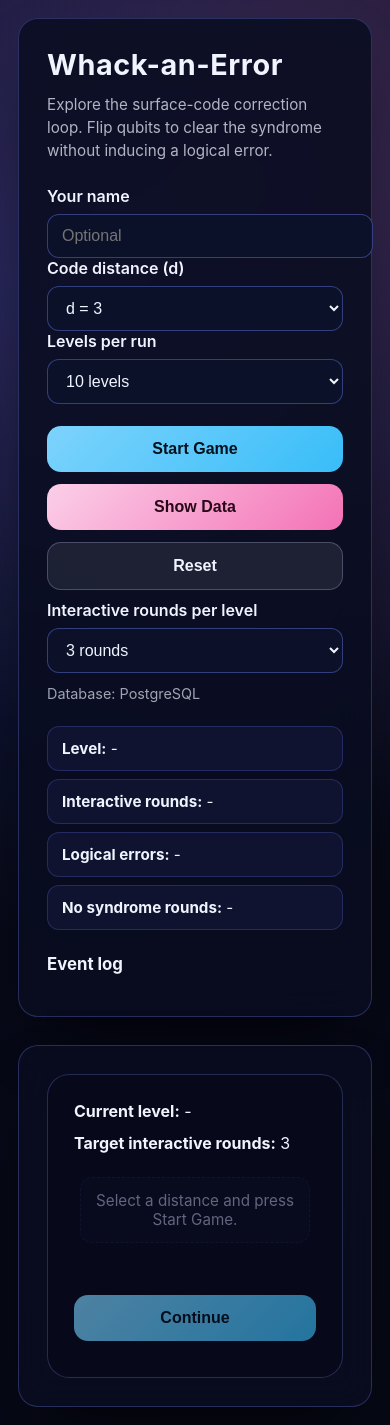
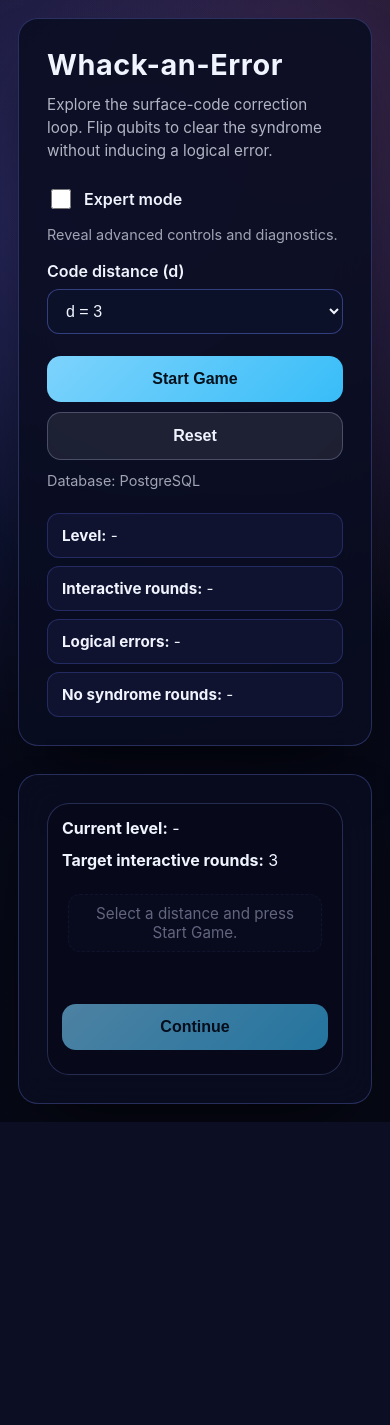
Before and after one commit to oldjosias/whack-an-error, a Flask app: page / in a window 390 px wide. After the commit the page ends 1122 px from the top, so only its background shows below. Run offline with Flask 3, Linux system fonts and the light colour scheme.

Commit message:
expert mode

```diff
--- a/app.py
+++ b/app.py
@@ -24,8 +24,8 @@ LEVEL_MIN_PROBABILITY = 0.01
 LEVEL_MAX_PROBABILITY = 0.15
 LEVEL_PRECISION = 3
 ALLOWED_LEVEL_COUNTS = tuple(range(3, 11))
-DEFAULT_LEVEL_COUNT = 10
-ALLOWED_ROUNDS_PER_LEVEL = (1, 3, 5, 7)
+DEFAULT_LEVEL_COUNT = 5
+ALLOWED_ROUNDS_PER_LEVEL = tuple(range(1, 11))
 DEFAULT_ROUNDS_PER_LEVEL = 3
 
 
--- a/templates/index.html
+++ b/templates/index.html
@@ -10,6 +10,11 @@
       font-family: "Inter", system-ui, -apple-system, "Segoe UI", sans-serif;
       background: #040712;
       color: #f0f4ff;
+      --cell-min-size: 46px;
+      --cell-min-height: 46px;
+      --cell-gap: 8px;
+      --stabilizer-size: 36px;
+      --qubit-font-size: 0.95rem;
     }
     body {
       margin: 0;
@@ -52,6 +57,29 @@
       margin-bottom: 8px;
       font-weight: 600;
     }
+    .form-field {
+      margin-bottom: 18px;
+    }
+    .toggle {
+      display: inline-flex;
+      align-items: center;
+      gap: 10px;
+      font-weight: 600;
+      cursor: pointer;
+    }
+    .toggle input[type="checkbox"] {
+      width: 20px;
+      height: 20px;
+      accent-color: #38bdf8;
+    }
+    .toggle span {
+      font-size: 1rem;
+    }
+    .toggle-hint {
+      margin: 6px 0 0;
+      opacity: 0.65;
+      font-size: 0.9rem;
+    }
     select,
     input[type="text"] {
       width: 100%;
@@ -61,6 +89,10 @@
       background: rgba(14, 18, 44, 0.9);
       color: inherit;
       font-size: 1rem;
+      box-sizing: border-box;
+    }
+    body:not(.expert-mode) .expert-only {
+      display: none !important;
     }
     .actions {
       display: flex;
@@ -154,6 +186,7 @@
       padding: 26px;
       border: 1px solid rgba(135, 156, 255, 0.24);
       backdrop-filter: blur(10px);
+      scroll-margin-top: 18px;
     }
     .board-meta {
       display: flex;
@@ -165,9 +198,9 @@
     }
     .board {
       display: grid;
-      gap: 8px;
+      gap: var(--cell-gap);
       --board-size: 1;
-      grid-template-columns: repeat(var(--board-size), minmax(46px, 1fr));
+      grid-template-columns: repeat(var(--board-size), minmax(var(--cell-min-size), 1fr));
       justify-items: stretch;
     }
     .cell {
@@ -175,7 +208,7 @@
       display: flex;
       align-items: center;
       justify-content: center;
-      min-height: 46px;
+      min-height: var(--cell-min-height);
     }
     .cell.placeholder {
       color: rgba(220, 224, 255, 0.5);
@@ -205,7 +238,7 @@
       background: linear-gradient(135deg, rgba(83, 109, 254, 0.9), rgba(48, 79, 216, 0.9));
       color: #f6f7ff;
       font-weight: 600;
-      font-size: 0.95rem;
+      font-size: var(--qubit-font-size);
       cursor: pointer;
       transition: transform 120ms ease, border 120ms ease, box-shadow 120ms ease;
     }
@@ -233,8 +266,8 @@
     .stabilizer {
       position: relative;
       z-index: 1;
-      width: 36px;
-      height: 36px;
+      width: var(--stabilizer-size);
+      height: var(--stabilizer-size);
       border-radius: 999px;
       background: rgba(93, 116, 255, 0.42);
       border: 2px solid rgba(94, 112, 255, 0.35);
@@ -252,6 +285,54 @@
       color: #2f0712;
       transform: scale(1.05);
       box-shadow: 0 0 0 8px rgba(255, 130, 180, 0.1);
+    }
+    @media (max-width: 720px) {
+      :root {
+        --cell-min-size: 36px;
+        --cell-min-height: 36px;
+        --cell-gap: 8px;
+        --stabilizer-size: 30px;
+        --qubit-font-size: 0.82rem;
+      }
+      .board-wrapper {
+        padding: 20px;
+      }
+      .log {
+        max-height: 200px;
+      }
+    }
+    @media (max-width: 540px) {
+      :root {
+        --cell-min-size: 28px;
+        --cell-min-height: 28px;
+        --cell-gap: 4px;
+        --stabilizer-size: 24px;
+        --qubit-font-size: 0.72rem;
+      }
+      .board-wrapper {
+        padding: 16px;
+      }
+      .actions {
+        gap: 10px;
+      }
+      .log {
+        max-height: 180px;
+      }
+    }
+    @media (max-width: 420px) {
+      :root {
+        --cell-min-size: 20px;
+        --cell-min-height: 20px;
+        --cell-gap: 2px;
+        --stabilizer-size: 18px;
+        --qubit-font-size: 0.62rem;
+      }
+      body {
+        padding: 14px;
+      }
+      .board-wrapper {
+        padding: 14px;
+      }
     }
     .status-line {
       margin: 6px 0 0;
@@ -342,35 +423,51 @@
       <h1>Whack-an-Error</h1>
       <p class="subtitle">Explore the surface-code correction loop. Flip qubits to clear the syndrome without inducing a logical error.</p>
 
+      <div class="form-field">
+        <label class="toggle" for="expert-toggle">
+          <input type="checkbox" id="expert-toggle" />
+          <span>Expert mode</span>
+        </label>
+        <p class="toggle-hint">Reveal advanced controls and diagnostics.</p>
+      </div>
+
+      <div class="form-field expert-only">
         <label for="player-name">Your name</label>
-      <input id="player-name" type="text" placeholder="Optional" maxlength="100" />
+        <input id="player-name" type="text" placeholder="Optional" maxlength="100" data-expert-control="true" />
+      </div>
 
+      <div class="form-field">
         <label for="config-d">Code distance (d)</label>
         <select id="config-d" aria-label="Select code distance">
           {% for value in grid_sizes %}
           <option value="{{ value }}">d = {{ value }}</option>
           {% endfor %}
         </select>
+      </div>
 
+      <div class="form-field expert-only">
         <label for="config-levels">Levels per run</label>
-      <select id="config-levels" aria-label="Select number of levels">
+        <select id="config-levels" aria-label="Select number of levels" data-expert-control="true">
           {% for value in allowed_level_counts %}
           <option value="{{ value }}" {% if value == level_count %}selected{% endif %}>{{ value }} levels</option>
           {% endfor %}
         </select>
+      </div>
 
       <div class="actions">
         <button type="button" class="primary" id="start-game">Start Game</button>
-        <button type="button" class="secondary" id="show-data">Show Data</button>
+        <button type="button" class="secondary expert-only" id="show-data">Show Data</button>
         <button type="button" class="ghost" id="reset-game">Reset</button>
       </div>
 
+      <div class="form-field expert-only">
         <label for="config-rounds">Interactive rounds per level</label>
-      <select id="config-rounds" aria-label="Select rounds per level">
+        <select id="config-rounds" aria-label="Select rounds per level" data-expert-control="true">
           {% for value in allowed_rounds %}
           <option value="{{ value }}" {% if value == rounds_per_level %}selected{% endif %}>{{ value }} rounds</option>
           {% endfor %}
         </select>
+      </div>
 
       <p class="meta-label">Database: {{ database_mode }}</p>
 
@@ -381,7 +478,7 @@
         <div><strong>No syndrome rounds:</strong> <span id="stat-nosyndrome">-</span></div>
       </div>
 
-      <div class="log">
+      <div class="log expert-only">
         <h2>Event log</h2>
         <ul id="log-list"></ul>
       </div>
@@ -469,6 +566,8 @@
         selectedLevelCount = 1;
       }
 
+      const baseLevelCount = selectedLevelCount;
+
       let initialLevels = defaultLevels.slice();
       if (initialLevels.length !== selectedLevelCount) {
         initialLevels = generateLevels(selectedLevelCount);
@@ -480,14 +579,18 @@
         targetInteractiveRounds = allowedRoundOptions.length ? allowedRoundOptions[0] : 3;
       }
 
+      const baseRoundsPerLevel = targetInteractiveRounds;
+
       const startBtn = document.getElementById('start-game');
       const resetBtn = document.getElementById('reset-game');
       const showDataBtn = document.getElementById('show-data');
       const nextRoundBtn = document.getElementById('next-round');
+      const expertToggle = document.getElementById('expert-toggle');
       const selectD = document.getElementById('config-d');
       const selectRounds = document.getElementById('config-rounds');
       const selectLevels = document.getElementById('config-levels');
       const playerNameInput = document.getElementById('player-name');
+      const boardWrapper = document.querySelector('.board-wrapper');
       const boardEl = document.getElementById('board');
       const statusLine = document.getElementById('status-line');
       const levelLabel = document.getElementById('level-label');
@@ -502,6 +605,7 @@
       const statRound = document.getElementById('stat-round');
       const statLogical = document.getElementById('stat-logical');
       const statNoSyndrome = document.getElementById('stat-nosyndrome');
+      const expertControls = document.querySelectorAll('[data-expert-control]');
 
       if (selectRounds) {
         selectRounds.value = String(targetInteractiveRounds);
@@ -517,6 +621,7 @@
         stabilizerWidgets: [],
         sessionId: null,
         playerName: null,
+        expertMode: Boolean(expertToggle && expertToggle.checked),
         levelIndex: 0,
         levels: initialLevels.slice(),
         levelCount: selectedLevelCount,
@@ -536,6 +641,61 @@
         logList.prepend(entry);
         while (logList.children.length > 40) {
           logList.removeChild(logList.lastChild);
+        }
+      }
+
+      function setExpertControlsDisabled(disabled) {
+        expertControls.forEach((element) => {
+          if (!element) {
+            return;
+          }
+          element.disabled = disabled;
+        });
+      }
+
+      function applyExpertMode(isExpert) {
+        state.expertMode = isExpert;
+        document.body.classList.toggle('expert-mode', isExpert);
+        setExpertControlsDisabled(!isExpert);
+        if (!isExpert) {
+          if (playerNameInput) {
+            playerNameInput.value = '';
+          }
+          if (!state.running) {
+            selectedLevelCount = baseLevelCount;
+            state.levelCount = baseLevelCount;
+            state.levels = generateLevels(baseLevelCount);
+            if (selectLevels) {
+              selectLevels.value = String(baseLevelCount);
+            }
+            targetInteractiveRounds = baseRoundsPerLevel;
+            if (selectRounds) {
+              selectRounds.value = String(targetInteractiveRounds);
+            }
+          }
+        } else if (selectLevels) {
+          selectLevels.value = String(selectedLevelCount);
+        }
+        renderStats();
+      }
+
+      function ensureBoardVisibility() {
+        if (!boardWrapper) {
+          return;
+        }
+        const compactLayout = window.matchMedia('(max-width: 960px)').matches;
+        if (!compactLayout) {
+          return;
+        }
+        const scrollToBoard = () => {
+          boardWrapper.scrollIntoView({ block: 'start', behavior: 'smooth' });
+        };
+        if (window.requestAnimationFrame) {
+          window.requestAnimationFrame(() => {
+            window.setTimeout(scrollToBoard, 60);
+          });
+        } else {
+          window.setTimeout(scrollToBoard, 60);
         }
       }
 
@@ -753,10 +913,17 @@
         if (selectRounds && selectRounds.value !== String(targetInteractiveRounds)) {
           selectRounds.value = String(targetInteractiveRounds);
         }
+        if (selectLevels && selectLevels.value !== String(selectedLevelCount)) {
+          selectLevels.value = String(selectedLevelCount);
+        }
       }
 
       function handleRoundsChange() {
         if (!selectRounds) {
+          return;
+        }
+        if (!state.expertMode) {
+          selectRounds.value = String(targetInteractiveRounds);
           return;
         }
         const chosen = Number.parseInt(selectRounds.value, 10);
@@ -773,6 +940,10 @@
 
       function handleLevelsChange() {
         if (!selectLevels) {
+          return;
+        }
+        if (!state.expertMode) {
+          selectLevels.value = String(selectedLevelCount);
           return;
         }
         const chosen = Number.parseInt(selectLevels.value, 10);
@@ -817,16 +988,13 @@
         summaryOutput.textContent = 'No data yet.';
         levelLabel.textContent = '-';
         setStatus('', false);
+        clearBoard();
+        startBtn.disabled = false;
+        if (expertToggle) {
+          applyExpertMode(Boolean(expertToggle.checked));
+        } else {
           renderStats();
-        clearBoard();
-        if (selectRounds) {
-          selectRounds.disabled = false;
         }
-        if (selectLevels) {
-          selectLevels.disabled = false;
-          selectLevels.value = String(selectedLevelCount);
-        }
-        startBtn.disabled = false;
       }
 
       function startGame() {
@@ -835,13 +1003,18 @@
           setStatus('Unknown code distance selected.', true);
           return;
         }
-        if (selectRounds) {
+        const isExpert = Boolean(expertToggle && expertToggle.checked);
+        let playerName = '';
+        if (isExpert && playerNameInput) {
+          playerName = playerNameInput.value.trim();
+        }
+        if (isExpert && selectRounds) {
           const selectedRounds = Number.parseInt(selectRounds.value, 10);
           if (Number.isFinite(selectedRounds) && allowedRoundOptions.includes(selectedRounds)) {
             targetInteractiveRounds = selectedRounds;
           }
         }
-        if (selectLevels) {
+        if (isExpert && selectLevels) {
           const selectedLevels = Number.parseInt(selectLevels.value, 10);
           if (Number.isFinite(selectedLevels)) {
             const normalized = Math.max(1, Math.floor(selectedLevels));
@@ -850,23 +1023,26 @@
             }
           }
         }
-        const playerName = playerNameInput ? playerNameInput.value.trim() : '';
         resetState();
-        state.playerName = playerName ? playerName : null;
+        state.playerName = state.expertMode && playerName ? playerName : null;
         state.running = true;
         state.surface = new SurfaceCode(distance);
         state.sessionId = uuid();
         startBtn.disabled = true;
-        if (selectRounds) {
+        if (state.expertMode && selectRounds) {
           selectRounds.disabled = true;
         }
+        if (state.expertMode && selectLevels) {
+          selectLevels.disabled = true;
+        }
         if (selectLevels) {
-          selectLevels.disabled = true;
+          selectLevels.value = String(selectedLevelCount);
         }
         const sessionLog = 'New session ' + state.sessionId + ' started with d=' + distance + (state.playerName ? ' for ' + state.playerName : '') + '.';
         addLog(sessionLog);
         buildBoard(state.surface);
         renderStats();
+        ensureBoardVisibility();
         advanceLevel();
       }
 
@@ -1073,6 +1249,11 @@
       if (selectLevels) {
         selectLevels.addEventListener('change', handleLevelsChange);
       }
+      if (expertToggle) {
+        expertToggle.addEventListener('change', () => {
+          applyExpertMode(Boolean(expertToggle.checked));
+        });
+      }
 
       startBtn.addEventListener('click', startGame);
       resetBtn.addEventListener('click', resetState);
@@ -1088,6 +1269,7 @@
       });
 
       clearBoard();
+      applyExpertMode(Boolean(expertToggle && expertToggle.checked));
     })();
   </script>
 </body>
```
Lines whose indentation alone changed are shown as unchanged.
